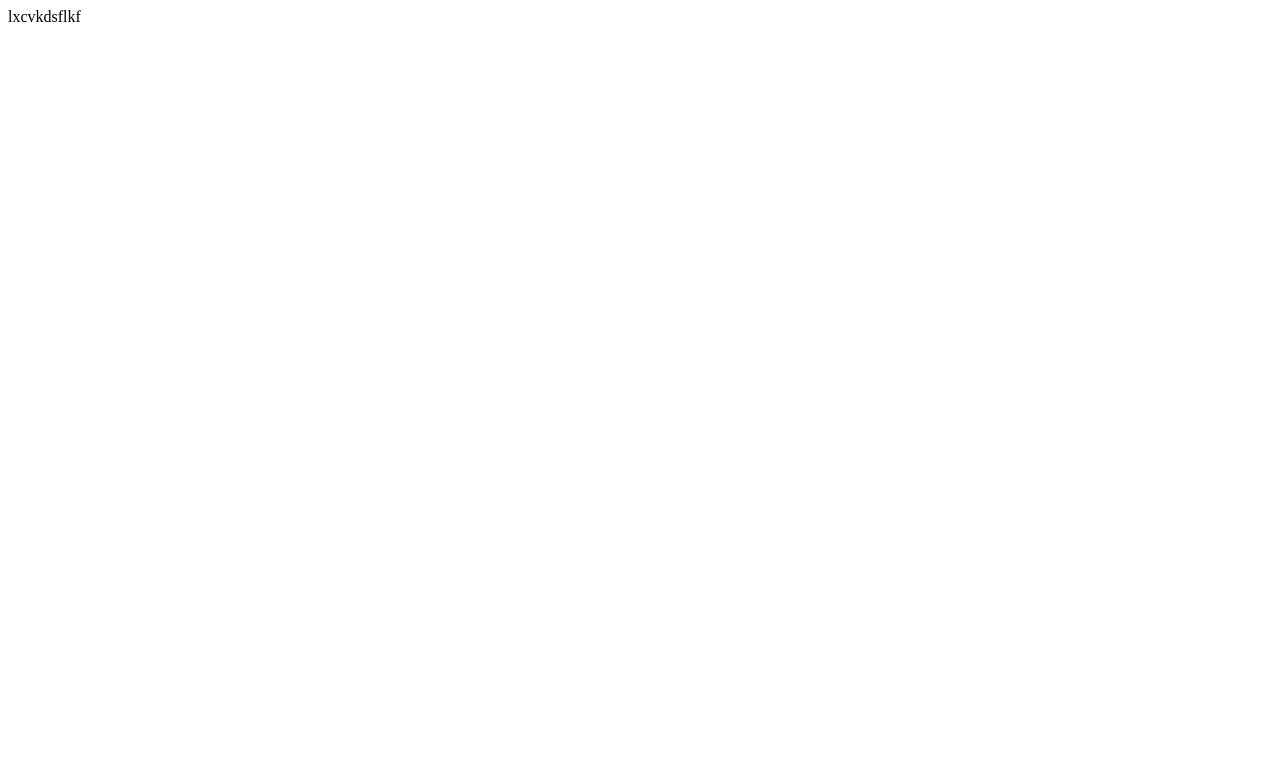
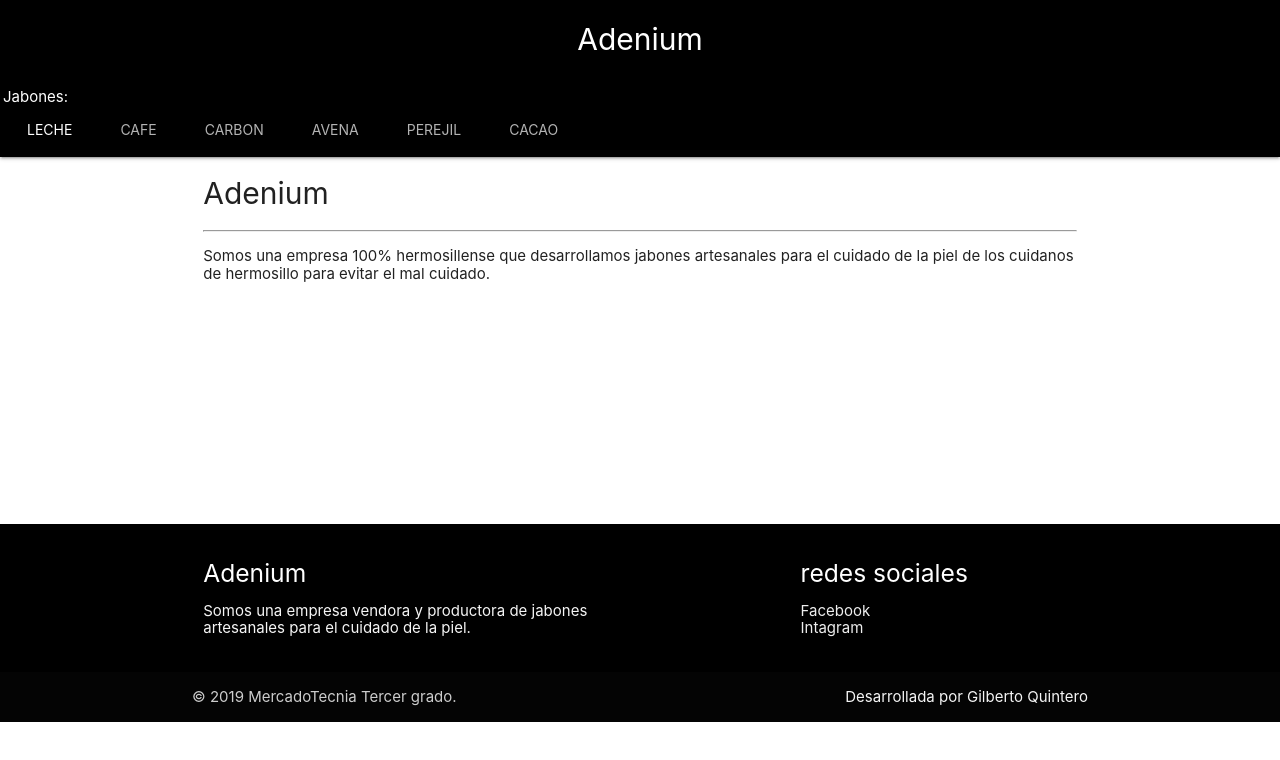
Before and after one commit to mercadotecnia0123/jabones, a plain HTML site: page index.html in a window 1280 px wide. Drawn offline with nearby package versions, Linux system fonts and the light colour scheme; a web font is replaced by a local one.

Commit message:
Add files via upload

```diff
--- a/index.html
+++ b/index.html
@@ -1,2 +1,90 @@
+  <!DOCTYPE html>
+  <html lang="es">
+    <head>
 
-lxcvkdsflkf
+    <meta charset="utf-8">
+    <meta name="theme-color" content="black" />
+    <link href="https://fonts.googleapis.com/css?family=Lexend+Tera&display=swap" rel="stylesheet">
+     <link rel="stylesheet" type="text/css" href="css/main.css">
+    <meta name="viewport" content="width=device-width, initial-scale=1, shrink-to-fit=no">
+      <!--Import Google Icon Font-->
+   <link href="https://fonts.googleapis.com/icon?family=Material+Icons" rel="stylesheet">
+      <!--Import materialize.css-->
+    <link rel="stylesheet" href="https://cdnjs.cloudflare.com/ajax/libs/materialize/1.0.0/css/materialize.min.css">
+     <link rel="stylesheet" href="https://cdnjs.cloudflare.com/ajax/libs/normalize/8.0.1/normalize.css" />
+      <!--Let browser know website is optimized for mobile-->
+      <title>Jabones</title>
+      <meta name="viewport" content="width=device-width, initial-scale=1.0"/>
+    </head>
+
+    <body>
+
+<nav class="nav-extended" style="background-color:black;padding:3px;">
+    <div class="nav-wrapper">
+
+        <h1  style="text-align:center;" >Adenium</h1>
+      </ul>
+    </div>
+    <div class="nav-content">
+      <ul class="tabs tabs-transparent">
+        Jabones:
+        <br>
+        <li class="tab"><a class="active" href="views/leche.html">Leche</a></li>
+        <li class="tab"><a href="views/cafe.html"> Cafe</a></li>
+        <li class="tab"><a href="views/carbon.html"> Carbon</a></li>
+        <li class="tab"><a href="views/avena.html"> Avena</a></li>
+        <li class="tab"><a href="views/perejil.html"> Perejil</a></li>
+        <li class="tab"><a href="views/cacao.html"> Cacao</a></li>
+
+      </ul>
+       <br>
+    </div>
+  </nav>
+
+       <div class="container">
+
+    <div class="row">
+
+     <div class="col s12">
+
+       <h1>Adenium</h1>
+       <hr>
+       <p>Somos una empresa 100% hermosillense que desarrollamos jabones artesanales para el cuidado de la piel de los cuidanos de hermosillo para evitar el mal cuidado.
+
+       </p>
+</div>
+  </div>
+       </div>
+
+       <br><br><br><br><br><br><br><br><br><br><br><br>
+        <footer class="page-footer" style="background-color:black;">
+          <div class="container">
+            <div class="row">
+              <div class="col l6 s12">
+                <h5 class="white-text">Adenium</h5>
+                <p class="grey-text text-lighten-4">Somos una empresa vendora y productora de jabones artesanales para el cuidado de la piel.</p>
+              </div>
+              <div class="col l4 offset-l2 s12">
+                <h5 class="white-text">redes sociales</h5>
+                <ul>
+                  <li><a class="grey-text text-lighten-3" href="#!">Facebook</a></li>
+                  <li><a class="grey-text text-lighten-3" href="#!">Intagram</a></li>
+                </ul>
+              </div>
+            </div>
+          </div>
+          <div class="footer-copyright">
+            <div class="container">
+            © 2019 MercadoTecnia Tercer grado.
+            <a class="grey-text text-lighten-4 right" href="https://gilbertoquinteroa.github.io/MyWork/">Desarrollada por Gilberto Quintero</a>
+            </div>
+          </div>
+        </footer>
+
+
+      <!--JavaScript at end of body for optimized loading-->
+    <script src="https://code.jquery.com/jquery-3.4.1.js"></script>
+    <script src="https://cdnjs.cloudflare.com/ajax/libs/materialize/1.0.0/js/materialize.min.js"></script>
+
+    </body>
+  </html>
```
Also changed, not shown: 1 other file.
